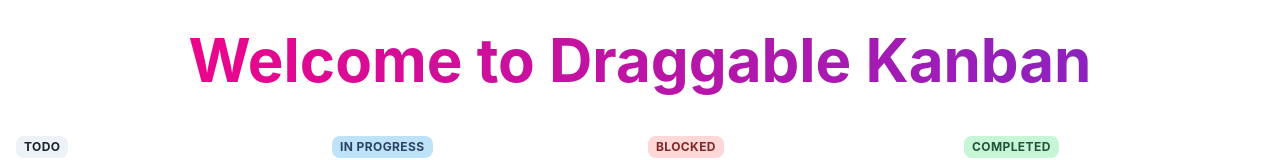
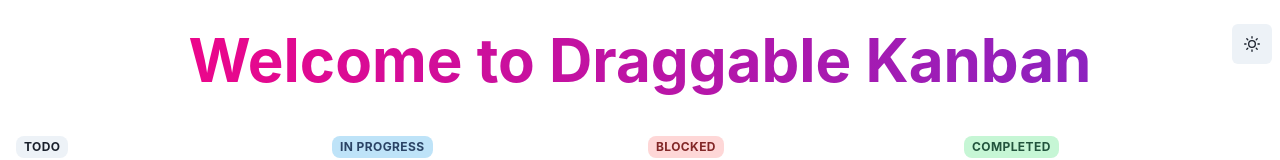
Before and after one commit to JunaidKhan444/draggable-kanban-board, a React (Vite) app: page / in a window 1280 px wide. Shown: the top 160 px of the page. Built offline with nearby package versions, Linux system fonts and the light colour scheme.

Commit message:
Added Light and Dark Mode Feature

```diff
--- a/src/App.tsx
+++ b/src/App.tsx
@@ -9,6 +9,7 @@ import { Container, Heading, SimpleGrid } from "@chakra-ui/react";
 import { DndProvider } from "react-dnd";
 import { HTML5Backend } from "react-dnd-html5-backend";
 import Column from "./components/Column";
+import DarKModeIconButton from "./components/DarKModeIconButton";
 import { ColumnType } from "./utils/enums";
 
 const App = () => {
@@ -24,6 +25,7 @@ const App = () => {
             >
                 Welcome to Draggable Kanban
             </Heading>
+            <DarKModeIconButton position="absolute" top={0} right={2} />
             <Container maxWidth="contaianer.lg" px={4} py={10}>
                 <DndProvider backend={HTML5Backend}>
                     <SimpleGrid columns={{ base: 1, md: 4 }} spacing={{ base: 16, md: 4 }}>
--- /dev/null
+++ b/src/components/DarKModeIconButton.tsx
@@ -0,0 +1,18 @@
+import React from "react";
+import { MoonIcon, SunIcon } from "@chakra-ui/icons";
+import { IconButton, useColorMode } from "@chakra-ui/react";
+
+function DarKModeIconButton({ ...rest }: React.ComponentPropsWithoutRef<typeof IconButton>) {
+    const { colorMode, toggleColorMode } = useColorMode();
+    const isDark = colorMode === "dark";
+    return (
+        <IconButton
+            onClick={toggleColorMode}
+            icon={isDark ? <MoonIcon /> : <SunIcon />}
+            aria-label={'dark-mode-togle'}
+            {...rest}
+        />
+    );
+}
+
+export default DarKModeIconButton;
```
